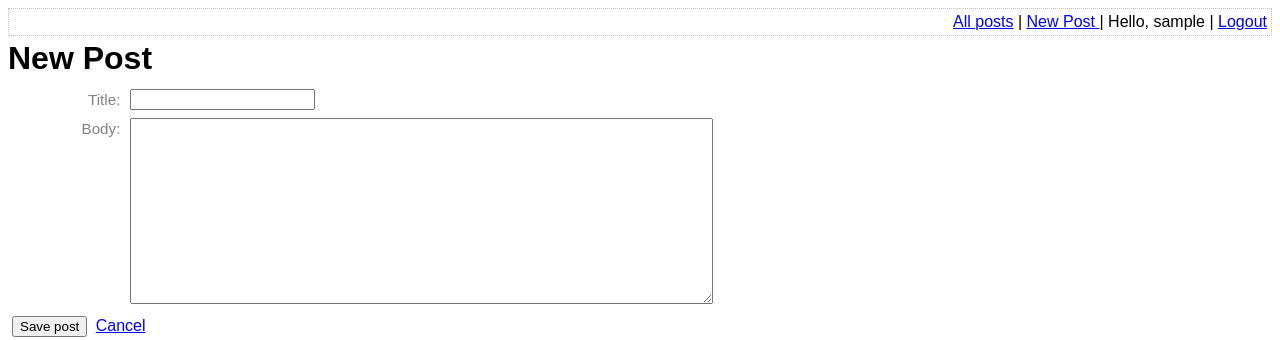
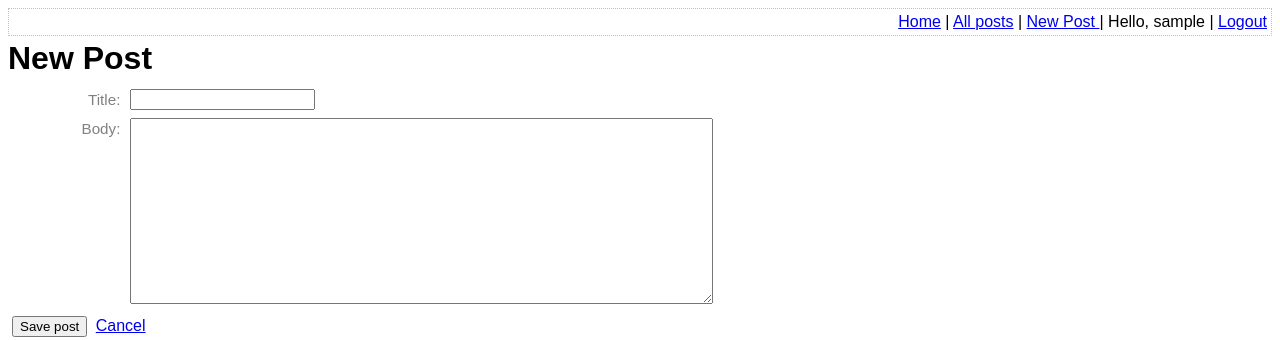
Before and after one commit to surreal30/XAMP_Blog, a PHP site: page /edit_post.php in a window 1280 px wide. Shown: the top 340 px of the page. Run offline with PHP 8.4, Linux system fonts and the light colour scheme; the visitor is signed in with stand-in values (Sample User, id 1).

Commit message:
feat: add link to homepage

```diff
--- a/templates/top_menu.php
+++ b/templates/top_menu.php
@@ -1,6 +1,8 @@
 <div class="top-menu">
         <div class="menu-options">
                 <?php if(isLoggedIn()): ?>
+                        <a href="index.php">Home</a>
+                        |
                         <a href="list_posts.php">All posts</a>
                         |
                         <a href="edit_post.php"> New Post </a>
```
